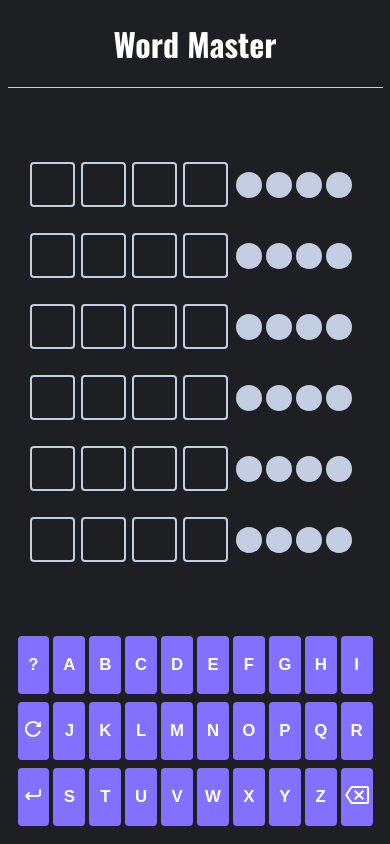
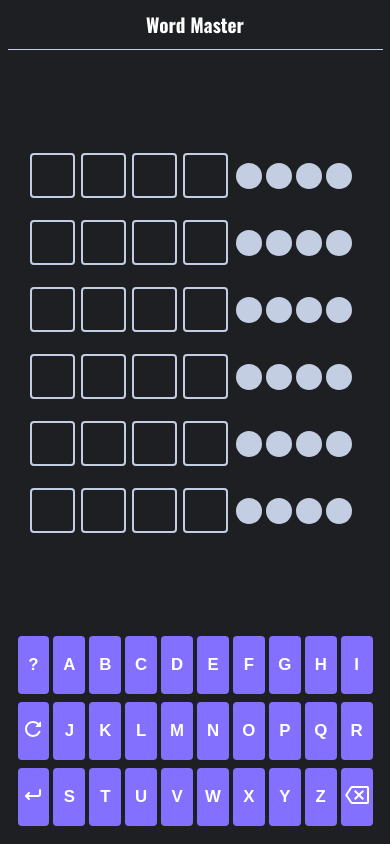
Before and after one commit to ercancem/word-master, a plain HTML site: page index.html in a window 390 px wide. Drawn offline with nearby package versions, Linux system fonts and the light colour scheme.

Commit message:
Mobile CSS.

```diff
--- a/style.css
+++ b/style.css
@@ -50,10 +50,10 @@ html {
 
   h1 {
     color: white;
-    font-size: 2rem;
+    font-size: 1.2rem;
     text-align: center;
     font-family: Oswald, sans-serif;
-    padding: 20px;
+    padding: 10px 0;
     border-bottom: 1px solid var(--lightGray);
   }
 
@@ -62,7 +62,7 @@ html {
     color: var(--buttonDarkTheme);
     text-transform: uppercase;
     position: fixed;
-    top: 93px;
+    top: 80px;
     left: 0;
     right: 0;
     margin: 0 auto;
@@ -100,7 +100,7 @@ html {
     justify-content: space-between;
     /* background-color: palevioletred; */
     width: 350px;
-    height: 420px;
+    height: 400px;
     display: flex;
     flex-direction: column;
     font-size: 2rem;
```
